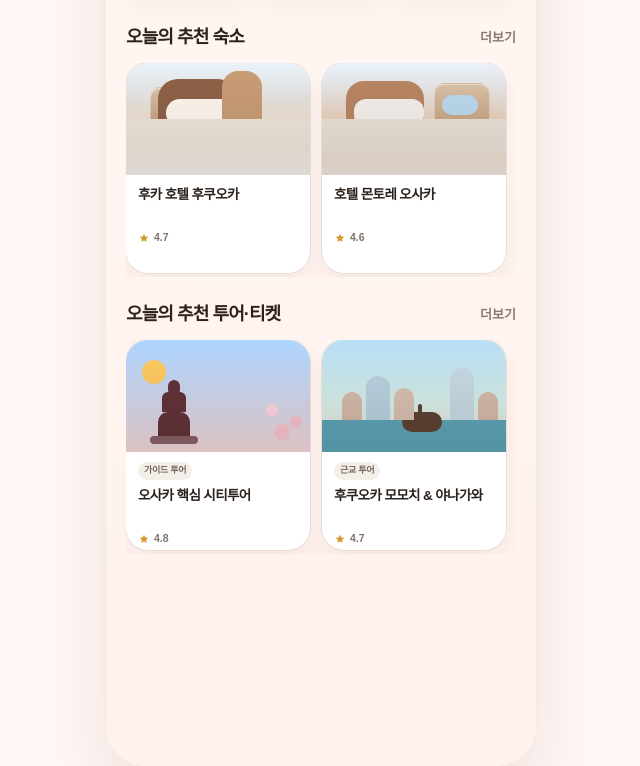
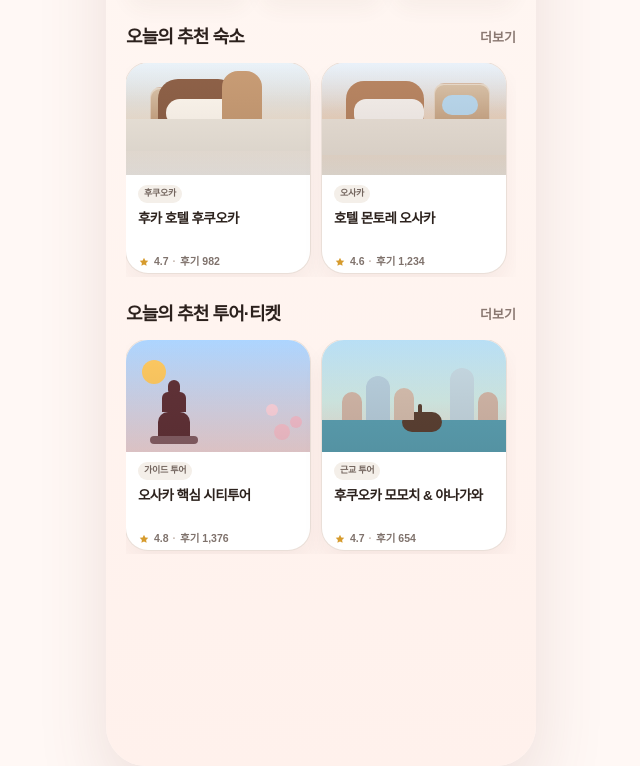
Before and after one commit to munani0918/fukuosaka, a Next.js app: page / in a window 1280 px wide. Shown: the part 1097-1863 px from the top of the page, without its empty margins (319-959 px from the left). Built offline with nearby package versions, Linux system fonts and the light colour scheme; no server answers.

Commit message:
Polish home recommendation cards

```diff
--- a/src/components/home/ProductCarousel.tsx
+++ b/src/components/home/ProductCarousel.tsx
@@ -9,7 +9,7 @@ type ProductCarouselProps = {
   title: string;
   viewAllHref: string;
   items: ProductCardData[];
-  showMetaLabel?: boolean;
+  metaLabelMode?: "compact" | "city" | "none";
 };
 
 export function ProductCarousel({
@@ -17,7 +17,7 @@ export function ProductCarousel({
   title,
   viewAllHref,
   items,
-  showMetaLabel = true,
+  metaLabelMode = "compact",
 }: ProductCarouselProps) {
   const compactMeta = (label: string) => {
     const normalized = label.trim();
@@ -29,6 +29,27 @@ export function ProductCarousel({
     }
 
     return normalized.split("·").at(-1)?.trim() || normalized;
+  };
+
+  const cityMeta = (item: ProductCardData) => {
+    if (item.cityName) return item.cityName;
+    if (item.cityCode === "FUK") return "후쿠오카";
+    if (item.cityCode === "KIX") return "오사카";
+    if (item.metaLabel.includes("후쿠오카")) return "후쿠오카";
+    if (item.metaLabel.includes("오사카")) return "오사카";
+    return "";
+  };
+
+  const metaLabel = (item: ProductCardData) => {
+    if (metaLabelMode === "none") return "";
+    if (metaLabelMode === "city") return cityMeta(item);
+    return compactMeta(item.metaLabel);
+  };
+
+  const reviewText = (value: string) => {
+    const count = Number.parseInt(value.replace(/[^\d]/g, ""), 10);
+    if (!Number.isFinite(count) || count <= 0) return "";
+    return `후기 ${count.toLocaleString("ko-KR")}`;
   };
 
   return (
@@ -43,7 +64,11 @@ export function ProductCarousel({
       </div>
 
       <div className="no-scrollbar flex gap-3 overflow-x-auto pb-1">
-        {items.map((item) => (
+        {items.map((item) => {
+          const label = metaLabel(item);
+          const reviews = reviewText(item.reviewCount);
+
+          return (
             <div
               key={item.id}
               className="relative h-[210px] w-[184px] shrink-0"
@@ -86,9 +111,9 @@ export function ProductCarousel({
                   </div>
 
                   <div className="flex min-h-0 flex-1 flex-col px-3 py-2.5">
-                    {showMetaLabel ? (
+                    {label ? (
                       <span className="mb-1.5 inline-flex w-fit max-w-full items-center rounded-full bg-[#f4efe9] px-1.5 py-0.5 text-[9px] font-bold tracking-[-0.03em] text-[#74665f]">
-                        {compactMeta(item.metaLabel)}
+                        {label}
                       </span>
                     ) : null}
 
@@ -99,12 +124,19 @@ export function ProductCarousel({
                     <div className="mt-1.5 flex min-w-0 items-center gap-1 text-[10.5px] font-semibold text-[#7f726c]">
                       <StarIcon className="h-3 w-3 shrink-0 text-[#d69b2d]" />
                       <span>{item.rating}</span>
+                      {reviews ? (
+                        <>
+                          <span className="text-[#c3b3aa]">·</span>
+                          <span className="truncate">{reviews}</span>
+                        </>
+                      ) : null}
                     </div>
                   </div>
                 </div>
               </a>
             </div>
-          ))}
+          );
+        })}
       </div>
     </section>
   );
--- a/src/components/home/StayCardCarousel.tsx
+++ b/src/components/home/StayCardCarousel.tsx
@@ -12,7 +12,7 @@ export function StayCardCarousel({ items }: StayCardCarouselProps) {
       title="오늘의 추천 숙소"
       viewAllHref="/stays"
       items={items}
-      showMetaLabel={false}
+      metaLabelMode="city"
     />
   );
 }
```
